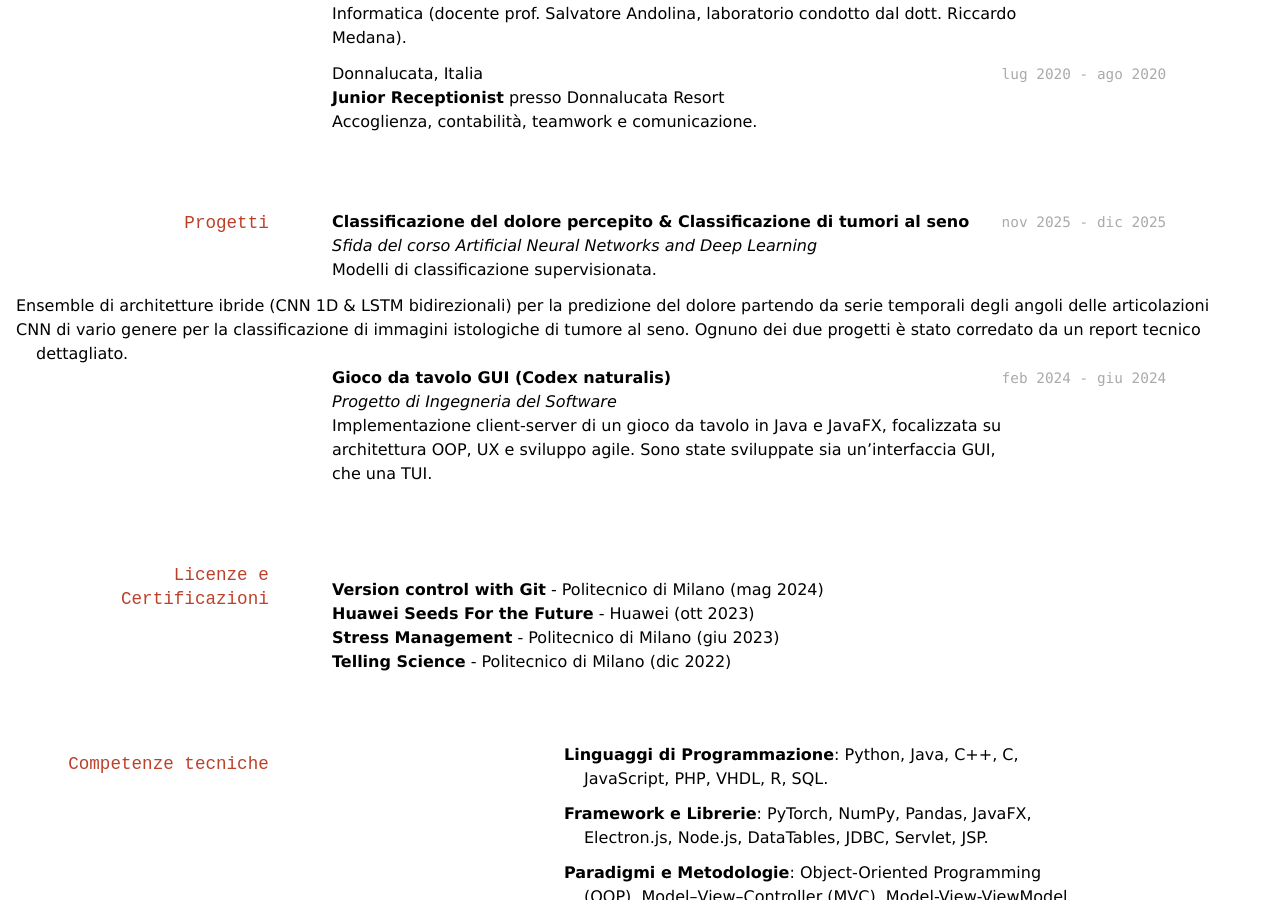
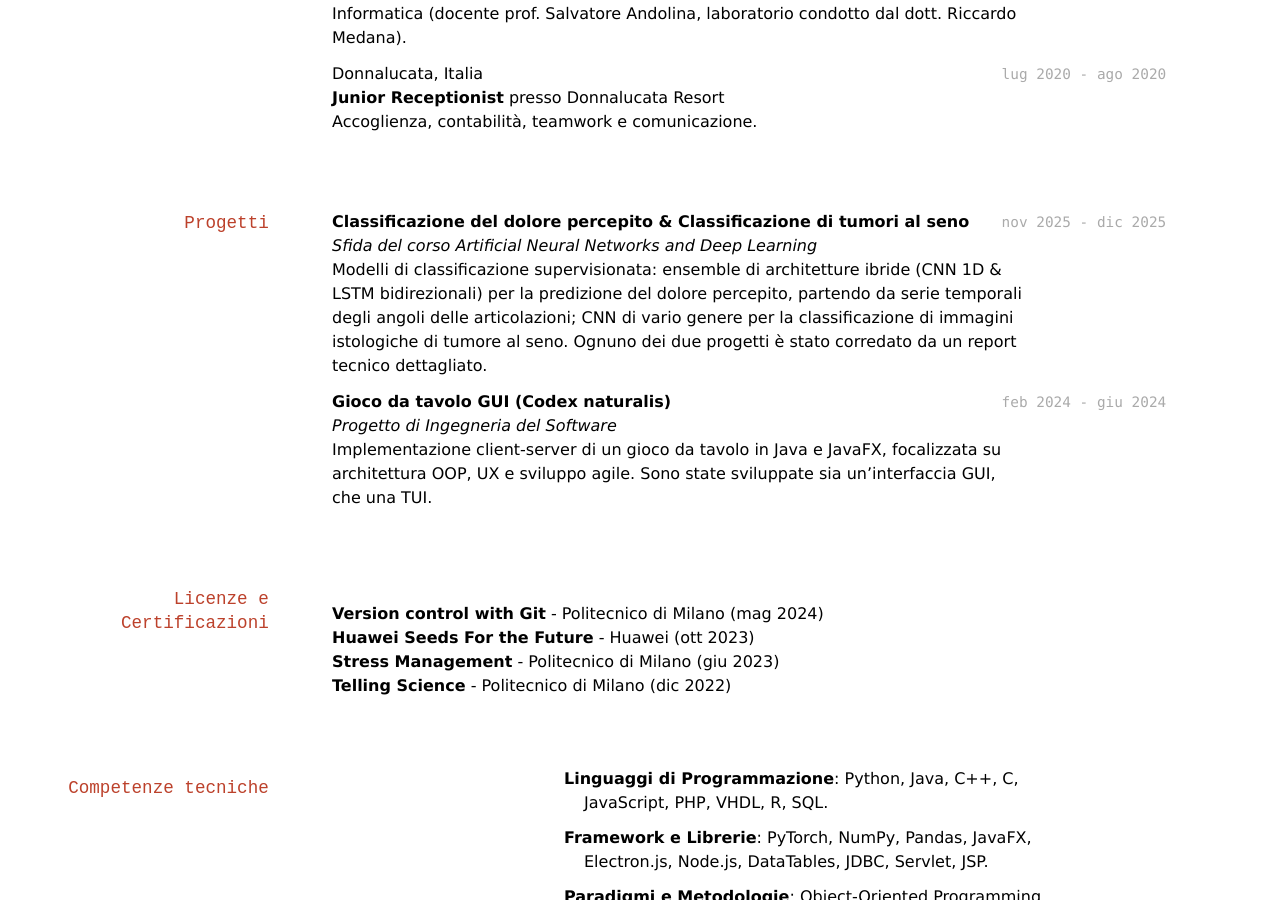
Before and after one commit to Anto26/anto26.github.io, a Jekyll site: the page built from index.md, in a window 1280 px wide and 900 px high, scrolled down 1227 px. Built offline with Jekyll 4.4.1, drawn with Linux system fonts in a browser that asks for light colours.

Commit message:
Refactor project descriptions in index.md
Consolidated project descriptions into a single line for clarity.

```diff
--- a/index.md
+++ b/index.md
@@ -62,9 +62,7 @@ Machine Learning, Elettronica, Web development, Sviluppo Software, Linux (Fedora
 
 `nov 2025 - dic 2025` **Classificazione del dolore percepito & Classificazione di tumori al seno**<br>
  *Sfida del corso Artificial Neural Networks and Deep Learning*<br>
- Modelli di classificazione supervisionata.
- 1. Ensemble di architetture ibride (CNN 1D & LSTM bidirezionali) per la predizione del dolore partendo da serie temporali degli angoli delle articolazioni
- 2. CNN di vario genere per la classificazione di immagini istologiche di tumore al seno.
+ Modelli di classificazione supervisionata: ensemble di architetture ibride (CNN 1D & LSTM bidirezionali) per la predizione del dolore percepito, partendo da serie temporali degli angoli delle articolazioni; CNN di vario genere per la classificazione di immagini istologiche di tumore al seno.
  Ognuno dei due progetti è stato corredato da un report tecnico dettagliato.
 
 `feb 2024 - giu 2024` **Gioco da tavolo GUI (Codex naturalis)**<br>
```
